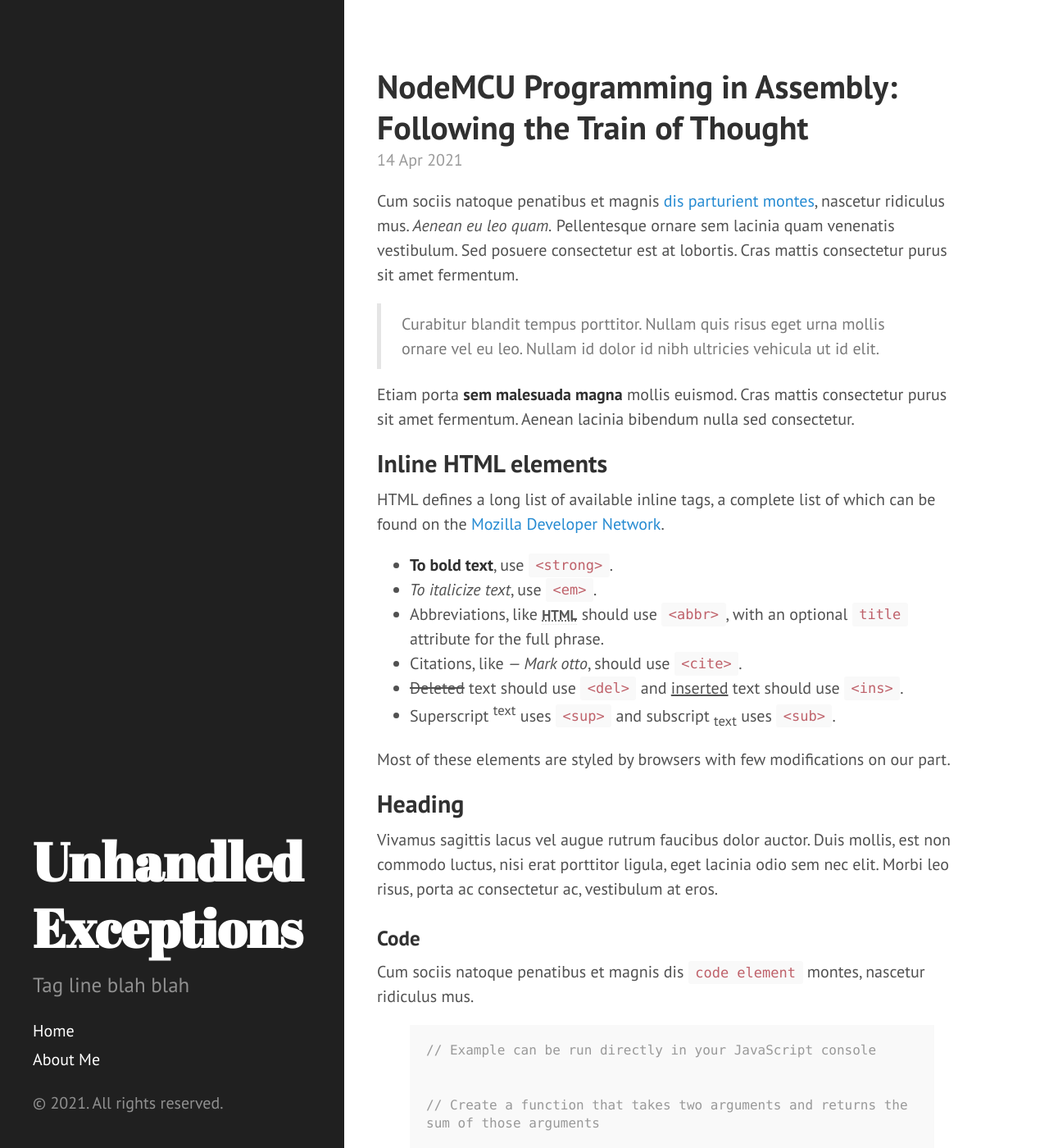
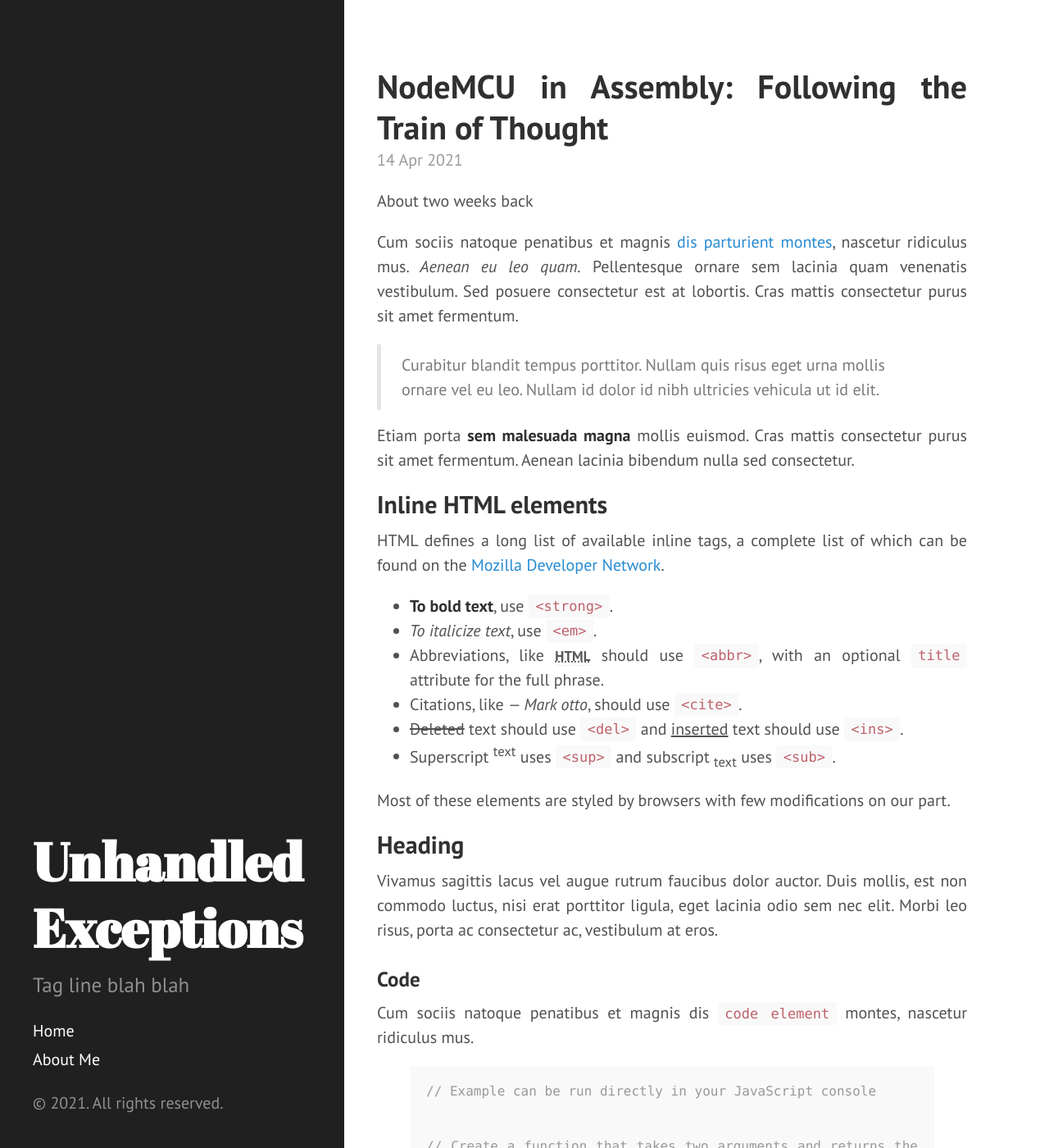
Before and after one commit to vedangnaik/vedangnaik.github.io, a Jekyll site: the page built from _posts/2021-04-14-nodemcu-assembly.md, in a window 1280 px wide and 1400 px high. Shown: the whole window at 82% size. Built offline with Jekyll 4.4.1, drawn with Linux system fonts in a browser that asks for light colours.

Commit message:
Fixed some broken links, justified text

```diff
--- a/_includes/sidebar.html
+++ b/_includes/sidebar.html
@@ -10,7 +10,7 @@
     </div>
 
     <nav class="sidebar-nav">
-      <a class="sidebar-nav-item{% if page.url == site.baseurl %} active{% endif %}" href="{{ site.baseurl }}">Home</a>
+      <a class="sidebar-nav-item{% if page.url == site.baseurl %} active{% endif %}" href="{{ site.baseurl }}/">Home</a>
 
       {% comment %}
         The code below dynamically generates a sidebar nav of pages with
--- a/_posts/2021-04-14-nodemcu-assembly.md
+++ b/_posts/2021-04-14-nodemcu-assembly.md
@@ -1,7 +1,9 @@
 ---
 layout: post
-title: "NodeMCU Programming in Assembly: Following the Train of Thought"
+title: "NodeMCU in Assembly: Following the Train of Thought"
 ---
+
+About two weeks back
 
 Cum sociis natoque penatibus et magnis <a href="#">dis parturient montes</a>, nascetur ridiculus mus. *Aenean eu leo quam.* Pellentesque ornare sem lacinia quam venenatis vestibulum. Sed posuere consectetur est at lobortis. Cras mattis consectetur purus sit amet fermentum.
 
--- a/public/css/hyde.css
+++ b/public/css/hyde.css
@@ -128,7 +128,8 @@ a.sidebar-nav-item:focus {
 
 @media (min-width: 48em) {
   .content {
-    max-width: 58rem;
+    /* Change max-width for the width of the text */
+    max-width: 50rem;
     margin-left: 20rem;
     margin-right: 2rem;
   }
--- a/public/css/poole.css
+++ b/public/css/poole.css
@@ -331,6 +331,7 @@ tbody tr:nth-child(odd) th {
 .page,
 .post {
   margin-bottom: 4em;
+  text-align: justify;
 }
 
 /* Blog post or page title */
```
